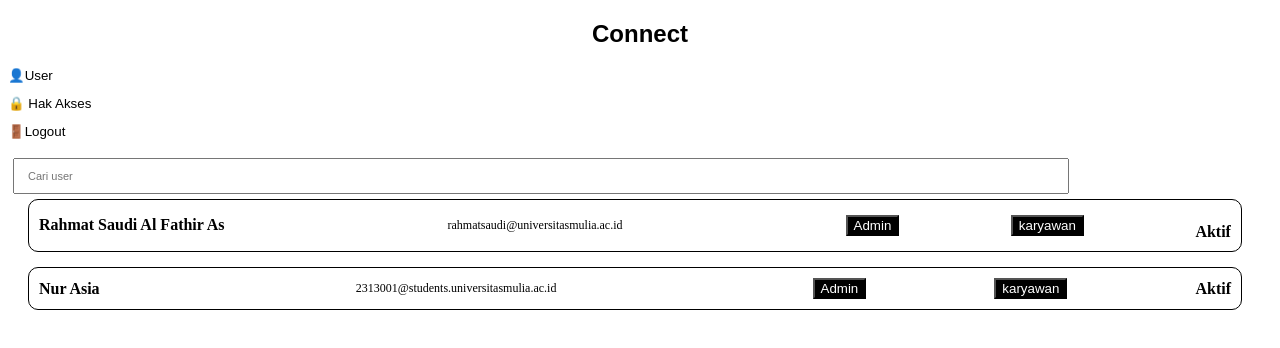
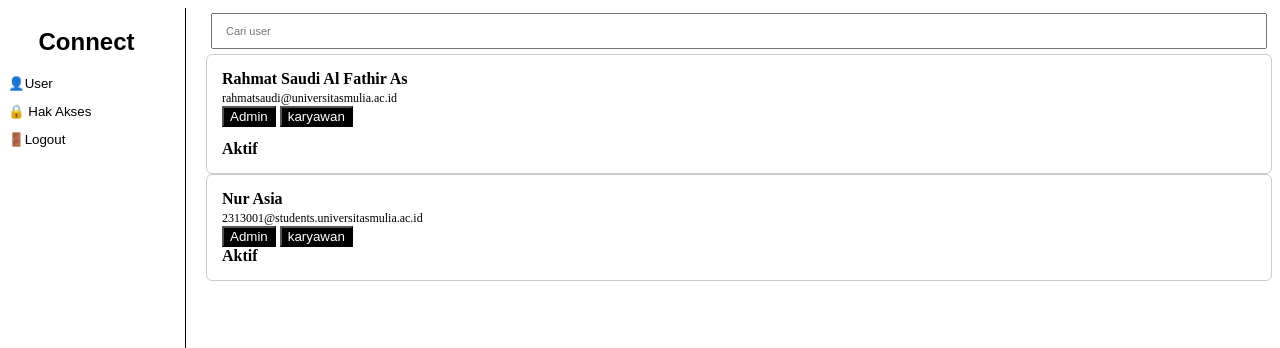
Before and after one commit to 2313001nur/nurasia2313001, a plain HTML site: page slide2.html in a window 1280 px wide. Shown: the top 348 px of the page. Drawn offline with Linux system fonts and the light colour scheme.

Commit message:
Update style.css

```diff
--- a/style.css
+++ b/style.css
@@ -16,7 +16,7 @@ button{
     background-color: black;
     color: white;
 }
-#container1{
+#container{
     display: flex;
     height: 100vh;
 }
@@ -24,27 +24,22 @@ p{
     font-family: Arial;
     font-size: smaller;
 }
-#container2{
+#kiri{
     flex: 3;
     padding-right: 20px;
     border-right: 1px solid black
  }
- #container3{
+ #kanan{
     flex: 7px;
     padding-left: 20px;
     box-sizing: border-box;
  }
  #box{
-    border: 1px
-    solid black;
-    display:flex;
-    padding: 10px;
-    margin-left: 20px;
-    margin-right: 30px;
-    margin-bottom: 15px;
-    border-radius: 10px;
     justify-content: space-between;
+    background: #fff;
+    border: 1px solid #ccc;
+    padding: 15px;
+    border-radius: 6px;
     align-items: center;
-    box-sizing: border-box;
-
+    padding-right: 20px;
  }
```
